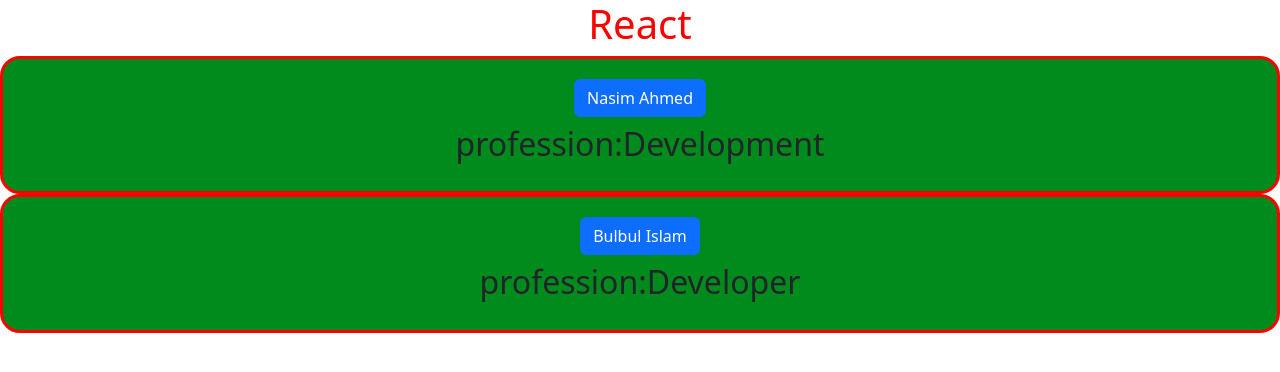
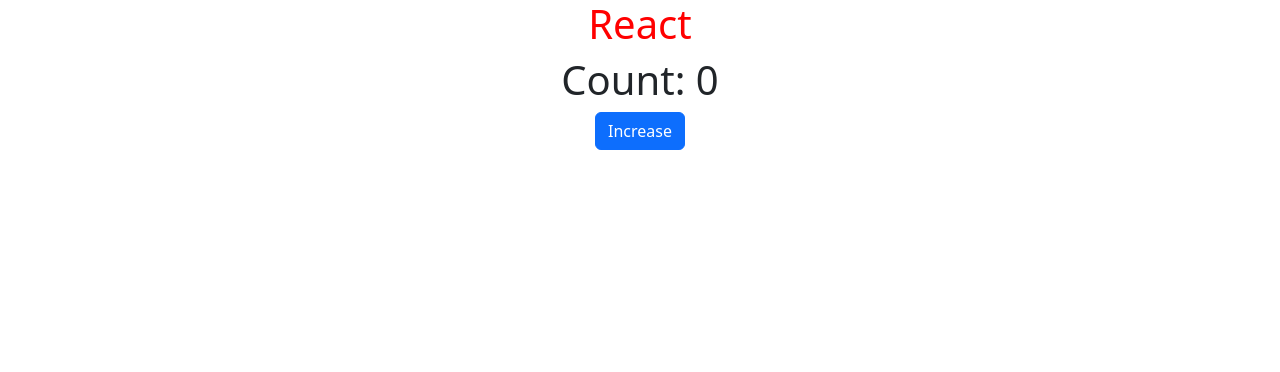
Before and after one commit to nasim341/React-Project, a React (Create React App) app: page / in a window 1280 px wide. Shown: the top 372 px of the page. Built offline with nearby package versions, Linux system fonts and the light colour scheme.

Commit message:
create increase button

```diff
--- a/src/App.js
+++ b/src/App.js
@@ -1,3 +1,4 @@
+import { useState } from 'react';
 import './App.css'
 //import Header from './component/Header'
 
@@ -10,17 +11,26 @@
     return (
         <div className='App'>
             <h1 style={{color:'red'}}>React</h1>
-            <Person name="Nasim Ahmed" job="Development"></Person>
-            <Person name="Bulbul Islam" job="Developer"></Person>
+
+            <Counter></Counter>
+
+
         </div>
     );
 }
-function Person({name,job}){
+
+
+function Counter(){
+    const [count,setCount] = useState(0);
+    const incraesecount=()=>{
+        setCount(count+1);
+    }
+
     return(
-   <div className='person'>
-        <h1 className='btn btn-primary'>{name}</h1>
-        <h2>profession:{job}</h2>
-    </div>
+        <div>
+            <h1>Count: {count}</h1>
+            <button onClick={incraesecount} className='btn btn-primary'>Increase</button>
+        </div>
     )
 }
 export default App;
```
